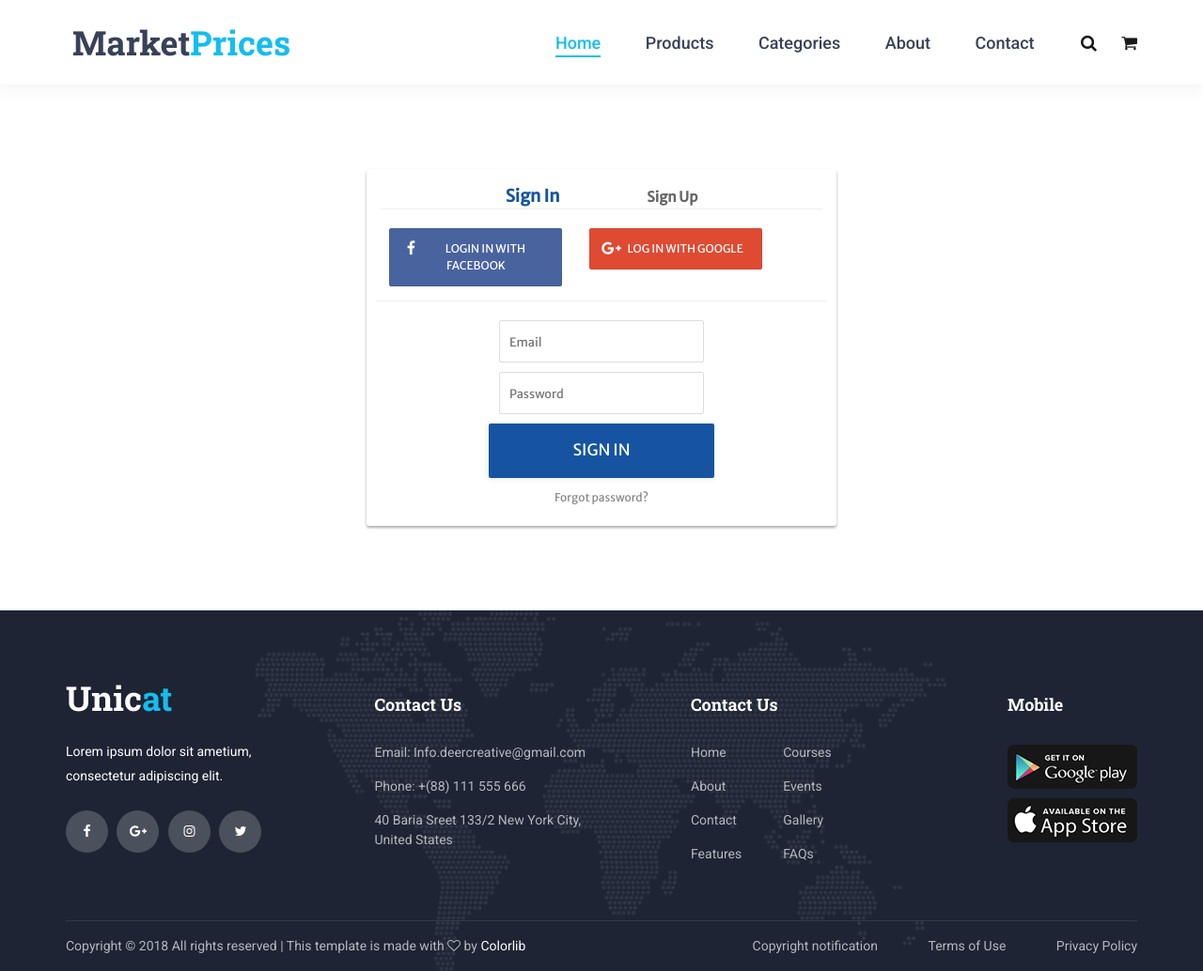
After one commit to Kymuz/Market-Prices, a PHP site: page /Login.html in a window 1280 px wide. The commit adds this page. Shown: the whole page at 94% size. Run offline with PHP 8.4, Linux system fonts and the light colour scheme.

Commit message:
Login with Style

```diff
--- /dev/null
+++ b/Login.html
@@ -0,0 +1,248 @@
+<!DOCTYPE html>
+<!-- kimo-->
+<html lang="en">
+<head>
+    <title>Market Prices</title>
+    <meta charset="utf-8">
+    <meta http-equiv="X-UA-Compatible" content="IE=edge">
+    <meta name="description" content="Unicat project">
+    <script type ="application/javascript" src = "LoginSignupSwitch.js"></script>
+    <link rel = "stylesheet" type ="text/css" href = "styles/loginStyle.css">
+    <meta name="viewport" content="width=device-width, initial-scale=1">
+    <link rel="stylesheet" type="text/css" href="styles/bootstrap4/bootstrap.min.css">
+    <link href="plugins/font-awesome-4.7.0/css/font-awesome.min.css" rel="stylesheet" type="text/css">
+    <link rel="stylesheet" type="text/css" href="plugins/OwlCarousel2-2.2.1/owl.carousel.css">
+    <link rel="stylesheet" type="text/css" href="plugins/OwlCarousel2-2.2.1/owl.theme.default.css">
+    <link rel="stylesheet" type="text/css" href="plugins/OwlCarousel2-2.2.1/animate.css">
+    <link rel="stylesheet" type="text/css" href="styles/main_styles.css">
+    <link rel="stylesheet" type="text/css" href="styles/responsive.css">
+</head>
+
+<body>
+
+    <div class="super_container">
+
+        <!-- Header -->
+
+        <header class="header">
+
+            <!-- Top Bar -->
+
+
+            <!-- Header Content -->
+            <div class="header_container">
+                <div class="container">
+                    <div class="row">
+                        <div class="col">
+                            <div class="header_content d-flex flex-row align-items-center justify-content-start">
+                                <div class="logo_container">
+                                    <a href="#">
+                                        <div class="logo_text">Market<span>Prices</span></div>
+                                    </a>
+                                </div>
+                                <nav class="main_nav_contaner ml-auto">
+                                    <ul class="main_nav">
+                                        <li class="active"><a href="#">Home</a></li>
+
+                                        <li><a href="courses.html">Products</a></li>
+                                        <li><a href="blog.html">Categories</a></li>
+                                        <li><a href="about.html">About</a></li>
+                                        <li><a href="contact.html">Contact</a></li>
+                                    </ul>
+                                    <div class="search_button"><i class="fa fa-search" aria-hidden="true"></i></div>
+
+                                    <!-- Hamburger -->
+
+                                    <div class="shopping_cart"><i class="fa fa-shopping-cart" aria-hidden="true"></i></div>
+                                    <div class="hamburger menu_mm">
+                                        <i class="fa fa-bars menu_mm" aria-hidden="true"></i>
+                                    </div>
+                                </nav>
+
+                            </div>
+                        </div>
+                    </div>
+                </div>
+            </div>
+
+            <!-- Header Search Panel -->
+            <div class="header_search_container">
+                <div class="container">
+                    <div class="row">
+                        <div class="col">
+                            <div class="header_search_content d-flex flex-row align-items-center justify-content-end">
+                                <form action="#" class="header_search_form">
+                                    <input type="search" class="search_input" placeholder="Search" required="required">
+                                    <button class="header_search_button d-flex flex-column align-items-center justify-content-center">
+									<i class="fa fa-search" aria-hidden="true"></i>
+								</button>
+                                </form>
+                            </div>
+                        </div>
+                    </div>
+                </div>
+            </div>
+        </header>
+       <div id="container">
+            <div class="login-box">
+                <div class="lb-header">
+                    <a href="#" class="active" id="login-box-link">Sign In</a>
+                    <a href = "#" id = "signup-box-link">Sign Up</a>
+                </div>
+                <div class="social-login">
+                    <a href="#">
+                        <i class="fa fa-facebook fa-lg"></i>
+                        Login in with facebook
+                    </a>
+                    <a href="#">
+                        <i class="fa fa-google-plus fa-lg"></i>
+                        log in with Google
+                    </a>
+                </div>
+                <form name = "emailLogin" action = "testPHP.php" class="email-login"  method="post" >
+                    <div class="u-form-group">
+                        <input name = "email" type="email" placeholder="Email"/>
+                    </div>
+                    <div class="u-form-group">
+                        <input name = "pass" type="password" placeholder="Password"/>
+                    </div>
+                    <div class="u-form-group">
+                        <button type="submit">Sign in</button>
+                    </div>
+                    <div class="u-form-group">
+                        <a href="#" class="forgot-password">Forgot password?</a>
+                    </div>
+                </form>
+
+            </div>
+
+        </div>
+
+        <!-- Footer -->
+
+        <footer class="footer">
+            <div class="footer_background" style="background-image:url(images/footer_background.png)"></div>
+            <div class="container">
+                <div class="row footer_row">
+                    <div class="col">
+                        <div class="footer_content">
+                            <div class="row">
+
+                                <div class="col-lg-3 footer_col">
+
+                                    <!-- Footer About -->
+                                    <div class="footer_section footer_about">
+                                        <div class="footer_logo_container">
+                                            <a href="#">
+                                                <div class="footer_logo_text">Unic<span>at</span></div>
+                                            </a>
+                                        </div>
+                                        <div class="footer_about_text">
+                                            <p>Lorem ipsum dolor sit ametium, consectetur adipiscing elit.</p>
+                                        </div>
+                                        <div class="footer_social">
+                                            <ul>
+                                                <li><a href="#"><i class="fa fa-facebook" aria-hidden="true"></i></a></li>
+                                                <li><a href="#"><i class="fa fa-google-plus" aria-hidden="true"></i></a></li>
+                                                <li><a href="#"><i class="fa fa-instagram" aria-hidden="true"></i></a></li>
+                                                <li><a href="#"><i class="fa fa-twitter" aria-hidden="true"></i></a></li>
+                                            </ul>
+                                        </div>
+                                    </div>
+
+                                </div>
+
+                                <div class="col-lg-3 footer_col">
+
+                                    <!-- Footer Contact -->
+                                    <div class="footer_section footer_contact">
+                                        <div class="footer_title">Contact Us</div>
+                                        <div class="footer_contact_info">
+                                            <ul>
+                                                <li>Email: Info.deercreative@gmail.com</li>
+                                                <li>Phone: +(88) 111 555 666</li>
+                                                <li>40 Baria Sreet 133/2 New York City, United States</li>
+                                            </ul>
+                                        </div>
+                                    </div>
+
+                                </div>
+
+                                <div class="col-lg-3 footer_col">
+
+                                    <!-- Footer links -->
+                                    <div class="footer_section footer_links">
+                                        <div class="footer_title">Contact Us</div>
+                                        <div class="footer_links_container">
+                                            <ul>
+                                                <li><a href="index.html">Home</a></li>
+                                                <li><a href="about.html">About</a></li>
+                                                <li><a href="contact.html">Contact</a></li>
+                                                <li><a href="#">Features</a></li>
+                                                <li><a href="courses.html">Courses</a></li>
+                                                <li><a href="#">Events</a></li>
+                                                <li><a href="#">Gallery</a></li>
+                                                <li><a href="#">FAQs</a></li>
+                                            </ul>
+                                        </div>
+                                    </div>
+
+                                </div>
+
+                                <div class="col-lg-3 footer_col clearfix">
+
+                                    <!-- Footer links -->
+                                    <div class="footer_section footer_mobile">
+                                        <div class="footer_title">Mobile</div>
+                                        <div class="footer_mobile_content">
+                                            <div class="footer_image"><a href="#"><img src="images/mobile_1.png" alt=""></a></div>
+                                            <div class="footer_image"><a href="#"><img src="images/mobile_2.png" alt=""></a></div>
+                                        </div>
+                                    </div>
+
+                                </div>
+
+                            </div>
+                        </div>
+                    </div>
+                </div>
+
+                <div class="row copyright_row">
+                    <div class="col">
+                        <div class="copyright d-flex flex-lg-row flex-column align-items-center justify-content-start">
+                            <div class="cr_text">
+                                <!-- Link back to Colorlib can't be removed. Template is licensed under CC BY 3.0. -->
+                                Copyright &copy;
+                                <script>
+                                    document.write(new Date().getFullYear());
+                                </script> All rights reserved | This template is made with <i class="fa fa-heart-o" aria-hidden="true"></i> by <a href="https://colorlib.com" target="_blank">Colorlib</a>
+                                <!-- Link back to Colorlib can't be removed. Template is licensed under CC BY 3.0. -->
+                            </div>
+                            <div class="ml-lg-auto cr_links">
+                                <ul class="cr_list">
+                                    <li><a href="#">Copyright notification</a></li>
+                                    <li><a href="#">Terms of Use</a></li>
+                                    <li><a href="#">Privacy Policy</a></li>
+                                </ul>
+                            </div>
+                        </div>
+                    </div>
+                </div>
+            </div>
+        </footer>
+    </div>
+
+    <script src="js/jquery-3.2.1.min.js"></script>
+    <script src="styles/bootstrap4/popper.js"></script>
+    <script src="styles/bootstrap4/bootstrap.min.js"></script>
+    <script src="plugins/greensock/TweenMax.min.js"></script>
+    <script src="plugins/greensock/TimelineMax.min.js"></script>
+    <script src="plugins/scrollmagic/ScrollMagic.min.js"></script>
+    <script src="plugins/greensock/animation.gsap.min.js"></script>
+    <script src="plugins/greensock/ScrollToPlugin.min.js"></script>
+    <script src="plugins/OwlCarousel2-2.2.1/owl.carousel.js"></script>
+    <script src="plugins/easing/easing.js"></script>
+    <script src="plugins/parallax-js-master/parallax.min.js"></script>
+    <script src="js/custom.js"></script>
+</body>
+</html>
--- /dev/null
+++ b/styles/loginStyle.css
@@ -0,0 +1,139 @@
+@import url('https://fonts.googleapis.com/css?family=Merriweather+Sans');
+.login-box{
+font-family: 'Merriweather Sans', sans-serif;
+  position:relative;
+   margin: 90px auto 90px auto;
+  width: 500px;
+  height: 380px;
+  background-color: #fff;
+  padding: 10px;
+  border-radius: 3px;
+  -webkit-box-shadow: 0px 2px 3px 0px rgba(0,0,0,0.33);
+-moz-box-shadow: 0px 2px 3px 0px rgba(0,0,0,0.33);
+box-shadow: 0px 2px 3px 0px rgba(0,0,0,0.33);
+}
+.lb-header{
+  position:relative;
+  color: #00415d;
+  margin: 5px 5px 10px 5px;
+  padding-bottom:10px;
+  border-bottom: 1px solid #eee;
+  text-align:center;
+  height:28px;
+}
+#container{
+    position: relative;
+    margin-top:180px;
+    min-height: 75%;
+}
+.lb-header a{
+  margin: 0 25px;
+  padding: 0 20px;
+  text-decoration: none;
+  color: #666;
+  font-weight: bold;
+  font-size: 15px;
+  -webkit-transition: all 0.1s linear;
+  -moz-transition: all 0.1s linear;
+  transition: all 0.1s linear;
+}
+.lb-header .active{
+  color: #1654a1;
+  font-size: 18px;
+}
+.social-login{
+  position:relative;
+  float: left;
+  width: 100%;
+  height:auto;
+  padding: 10px 0 15px 0;
+  border-bottom: 1px solid #eee;
+}
+.social-login a{
+  position:relative;
+  float: left;
+  width:calc(40% - 8px);
+  text-decoration: none;
+  color: #fff;
+  border: 1px solid rgba(0,0,0,0.05);
+  padding: 12px;
+  border-radius: 2px;
+  font-size: 12px;
+  text-transform: uppercase;
+  margin: 0 3%;
+  text-align:center;
+}
+.social-login a i{
+  position: relative;
+  float: left;
+  width: 20px;
+  top: 2px;
+}
+.social-login a:first-child{
+  background-color: #49639F;
+}
+.social-login a:last-child{
+  background-color: #DF4A32;
+}
+.email-login,.email-signup{
+  position:relative;
+  float: left;
+  width: 100%;
+  height:auto;
+  margin-top: 20px;
+  text-align:center;
+}
+.u-form-group{
+  width:100%;
+
+  margin-bottom: 10px;
+}
+.u-form-group input[type="email"],
+.u-form-group input[type="text"],
+.u-form-group input[type="password"],
+.u-form-group input[type="number"]{
+  width: calc(50% - 22px);
+  height:45px;
+  outline: none;
+  border: 1px solid #ddd;
+  padding: 0 10px;
+  border-radius: 2px;
+  color: #333;
+  font-size:0.8rem;
+  -webkit-transition:all 0.1s linear;
+  -moz-transition:all 0.1s linear;
+  transition:all 0.1s linear;
+}
+.u-form-group input:focus{
+  border-color: #358efb;
+}
+.u-form-group button{
+  width:50%;
+  border: solid 2px #1654a1;
+  border-radius: 5px;
+  outline: none;
+  color: #fff;
+  font-size: 17px;
+  font-weight: normal;
+  padding: 14px 0;
+  border-radius: 2px;
+  text-transform: uppercase;
+  box-shadow: -1px 1px 6px 0px rgba(0,0,0,0.10), inset 0 0 0 0 #fff;
+  transition: all 0.3s ease-in-out 0.1s;
+  background-color: #1654a1;
+
+}
+.u-form-group:hover button {
+  box-shadow: -1px 2px 15px 0px rgba(0,0,0,0.15), inset 250px 0 0 0 #fff;
+  color: #1654a1;
+  transition: all 0.3s ease-in-out 0.1s;
+  border-radius: 2px;
+
+}
+.forgot-password{
+  width:50%;
+  text-align: left;
+  text-decoration: underline;
+  color: #888;
+  font-size: 0.75rem;
+}
```
Also changed, not shown: LoginSignupSwitch.js (added, +18 -0 lines), styles/about.css (line endings or trailing spaces).
